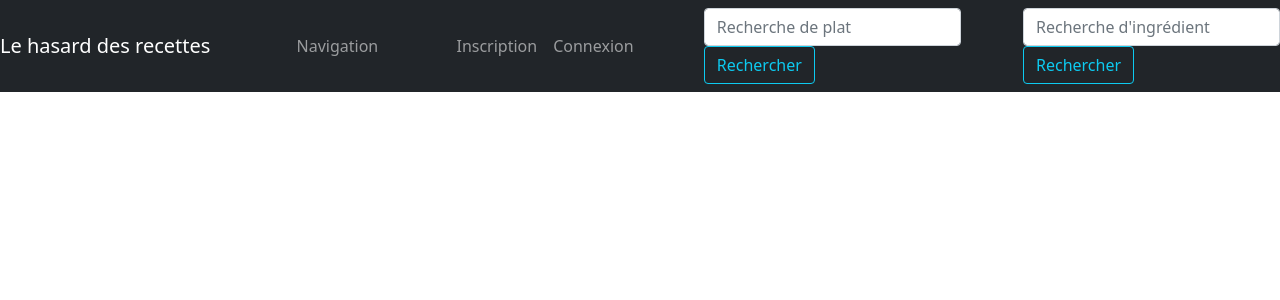
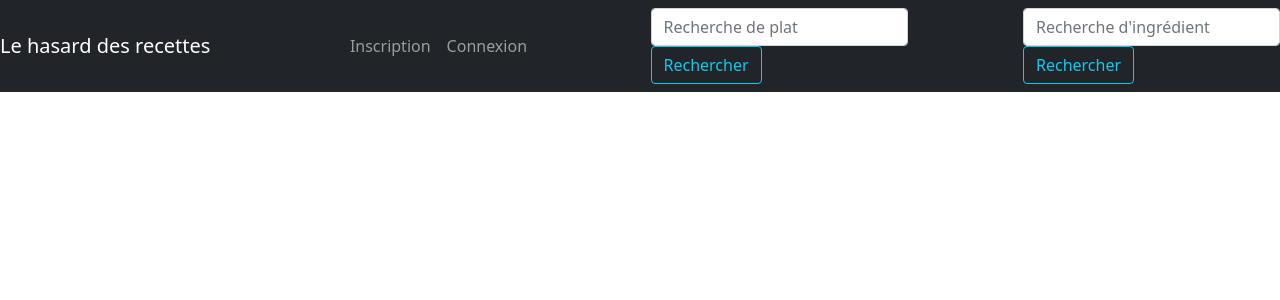
Before and after one commit to Heresta/Devoir_python_2021, a Python web app: template Le hasard des recettes/application/templates/conteneur.html in a window 1280 px wide. Shown: the top 300 px of the page. Run offline with Jinja, Linux system fonts and the light colour scheme; the template is opened without the code that fills it, so the values that code supplies are empty.

Commit message:
MAJ conteneur.html
Ajout fonctionnalité bouton pour ajout recette
Retrait fonctionnalité browse

```diff
--- a/Le hasard des recettes/application/templates/conteneur.html
+++ b/Le hasard des recettes/application/templates/conteneur.html
@@ -18,12 +18,7 @@
 </head>
 <body>
    <nav class="navbar navbar-expand-md navbar-dark bg-dark justify-content-between">
-        <a class="navbar-brand" href="{{ url_for('accueil') }}">Le hasard des recettes</a>
-       <ul class="navbar-nav mr-auto">
-           <li class="nav-item">
-               <a class="nav-link" href="{{url_for('browse')}}">Navigation</a>
-           </li>
-       </ul>
+        <a class="navbar-brand" href="{{url_for('accueil')}}">Le hasard des recettes</a>
        <ul class="navbar-nav mr-auto">
            {% if not current_user.isauthenticated %}
            <li class="nav-item">
@@ -36,6 +31,9 @@
            <li class="nav-item">
                <a class="nav-link" href="{{url_for('deconnexion')}}">Déconnexion ({{current_user.user_nom}})</a>
            </li>
+           <li class="nav-item">
+               <a class="btn btn-secondary btn-lg" href="{{url_for('ajout_recette')}}">Ajouter une recette</a>
+           </li>
            {% endif %}
        </ul>
        <form class="form-inline" action="{{url_for('recherche_plat')}}" method="GET">
@@ -46,8 +44,6 @@
            <input class="form-control" name="keyword" type="search" placeholder="Recherche d'ingrédient" aria-label="Recherche">
            <button class="btn btn-outline-info" type="submit">Rechercher</button>
        </form>
-
-
 </nav>
       {% block afternav %}{%endblock%}
       <div class="container">
```
